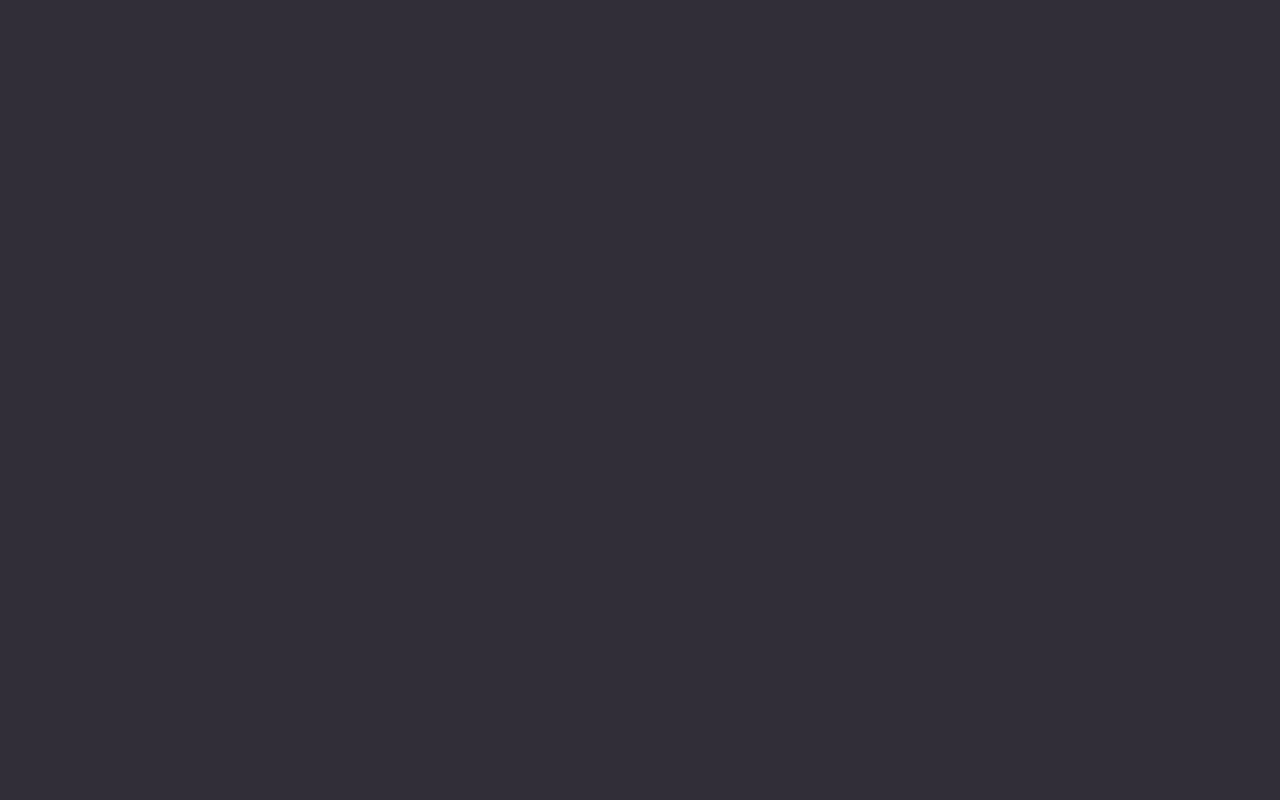
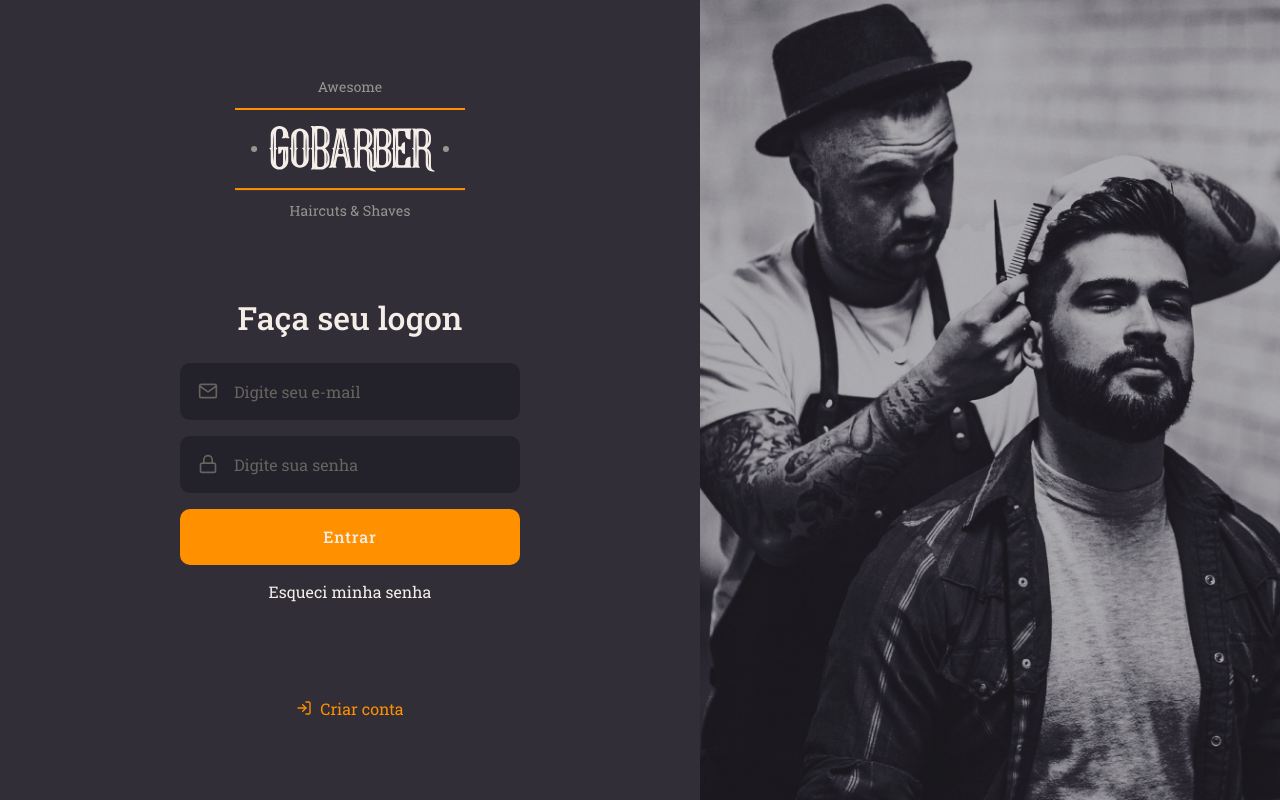
Before and after one commit to fabiosilvaweb/gobarber-gostack, a React (Create React App) app in the folder gobarber_web/: page / in a window 1280 px wide. Built offline with nearby package versions, Linux system fonts and the light colour scheme; the HTML template or start-up script is replaced by a standard one.

Commit message:
Criação da tela de login e isolando componentes

```diff
--- a/gobarber_web/package.json
+++ b/gobarber_web/package.json
@@ -10,8 +10,10 @@
     "@types/node": "^12.0.0",
     "@types/react": "^17.0.0",
     "@types/react-dom": "^17.0.0",
+    "polished": "^4.1.1",
     "react": "^17.0.1",
     "react-dom": "^17.0.1",
+    "react-icons": "^4.2.0",
     "react-scripts": "4.0.3",
     "styled-components": "^5.2.1",
     "typescript": "^4.1.2",
--- a/gobarber_web/public/index.html
+++ b/gobarber_web/public/index.html
@@ -13,7 +13,7 @@
 
     <link rel="manifest" href="%PUBLIC_URL%/manifest.json" />
     <link rel="preconnect" href="https://fonts.gstatic.com">
-    <link href="https://fonts.googleapis.com/css2?family=Roboto+Slab:wght@400;600&display=swap" rel="stylesheet">
+    <link href="https://fonts.googleapis.com/css2?family=Roboto+Slab:wght@400;500&display=swap" rel="stylesheet">
 
     <title>GoBarber</title>
   </head>
--- a/gobarber_web/src/App.tsx
+++ b/gobarber_web/src/App.tsx
@@ -1,9 +1,11 @@
 import React from 'react';
+import SignIn from './pages/SignIn';
 import GlobalStyle from './styles/global';
 
 const App: React.FC = () => {
   return (
     <>
+      <SignIn />
       <GlobalStyle />
     </>
   );
--- /dev/null
+++ b/gobarber_web/src/components/Button/index.tsx
@@ -0,0 +1,15 @@
+import React, { ButtonHTMLAttributes } from 'react';
+
+import * as Styled from './styles';
+
+type ButtonProps = ButtonHTMLAttributes<HTMLButtonElement>;
+
+const Button: React.FC<ButtonProps> = ({ children, ...rest }) => {
+  return (
+    <Styled.Container type="button" {...rest} >
+      { children }
+    </Styled.Container>
+  );
+}
+
+export default Button;
--- /dev/null
+++ b/gobarber_web/src/components/Button/styles.ts
@@ -0,0 +1,22 @@
+import { shade } from 'polished';
+import styled from 'styled-components';
+
+export const Container = styled.button`
+  background: var(--primary);
+  height: 56px;
+  color: var(--white);
+  border: 0;
+  border-radius: 10px;
+  padding: 16px;
+  width: 100%;
+  margin-top: 16px;
+  font-weight: 500;
+
+  letter-spacing: .8px;
+
+  transition: background 0.5s;
+
+  &:hover {
+    background: ${shade(0.2, '#ff9000')}
+  }
+`;
--- /dev/null
+++ b/gobarber_web/src/components/Input/index.tsx
@@ -0,0 +1,20 @@
+import React, { InputHTMLAttributes } from 'react';
+import { IconBaseProps } from 'react-icons';
+
+import * as Styled from './styles';
+
+interface InputProps extends InputHTMLAttributes<HTMLInputElement> {
+  name: string;
+  icon?: React.ComponentType<IconBaseProps>;
+}
+
+const Input: React.FC<InputProps> = ( { icon: Icon, ...rest } ) => {
+  return (
+    <Styled.Container>
+      { Icon &&  <Icon size={20} />}
+      <input placeholder="" {...rest} />
+    </Styled.Container>
+  );
+}
+
+export default Input;
--- /dev/null
+++ b/gobarber_web/src/components/Input/styles.ts
@@ -0,0 +1,34 @@
+import styled from 'styled-components';
+
+export const Container = styled.div`
+  background: var(--input);
+  border: 2px solid var(--input);
+  border-radius: 10px;
+  padding: 16px;
+  width: 100%;
+  color:var(--text-dark);
+
+  display: flex;
+  align-items: center;
+
+  input {
+    color: var(--white);
+    flex: 1;
+    background: transparent;
+    border: 0;
+
+
+    &::placeholder {
+      color:var(--text-dark);
+    }
+
+  }
+
+  svg {
+    margin-right: 16px;
+  }
+
+  & + div {
+    margin-top: 16px;
+  }
+`;
--- /dev/null
+++ b/gobarber_web/src/pages/SignIn/index.tsx
@@ -0,0 +1,41 @@
+import React from 'react';
+import { FiLogIn, FiMail, FiLock } from 'react-icons/fi';
+import * as Styled from './styles';
+
+import logo from '../../assets/logo.svg';
+import Input from '../../components/Input';
+import Button from '../../components/Button';
+
+const SignIn: React.FC = () => {
+
+  function handleSubmit() {
+
+  }
+
+  return (
+    <Styled.Container>
+      <Styled.Content>
+        <img src={logo} alt="GoBarber"/>
+        <form onSubmit={handleSubmit}>
+          <h1>Faça seu logon</h1>
+
+          <Input name="email" icon={FiMail} placeholder="Digite seu e-mail" />
+
+          <Input type="password" icon={FiLock} name="password" placeholder="Digite sua senha" />
+
+          <Button>Entrar</Button>
+
+          <a href="forgot">Esqueci minha senha</a>
+
+        </form>
+        <a href="/criar-conta">
+          <FiLogIn/>
+          Criar conta
+        </a>
+      </Styled.Content>
+      <Styled.Background />
+    </Styled.Container>
+  );
+}
+
+export default SignIn;
--- /dev/null
+++ b/gobarber_web/src/pages/SignIn/styles.ts
@@ -0,0 +1,65 @@
+import styled from 'styled-components';
+import { shade } from 'polished';
+
+import signInBackground from '../../assets/sign-in-background.png';
+
+export const Container = styled.div`
+  height: 100vh;
+  display: flex;
+  align-items: stretch;
+
+`;
+
+export const Content = styled.div`
+  display: flex;
+  flex-direction: column;
+  align-items: center;
+  justify-content: center;
+  width: 100%;
+  max-width: 700px;
+
+  form {
+    margin: 80px 0;
+    width: 340px;
+    text-align: center;
+
+    h1 {
+      margin-bottom: 24px;
+    }
+
+    > a {
+      color: var(--white);
+      display: inline-block;
+      margin-top: 16px;
+
+      transition: color 0.5s;
+
+      &:hover {
+        color: ${shade(0.2, '#fff')}
+      }
+    }
+  }
+
+  > a {
+    color: var(--primary);
+    margin-top: 16px;
+    display: inline-flex;
+    align-items: center;
+
+    transition: color 0.5s;
+
+    svg {
+      margin-right: 8px;
+    }
+
+    &:hover {
+      color: ${shade(0.2, '#ff9000')}
+    }
+  }
+`;
+
+export const Background = styled.div`
+  flex: 1;
+  background: url(${signInBackground}) no-repeat center;
+  background-size: cover;
+`;
--- a/gobarber_web/src/styles/global.ts
+++ b/gobarber_web/src/styles/global.ts
@@ -18,6 +18,7 @@ export default createGlobalStyle`
   box-sizing: border-box;
   padding: 0;
   margin: 0;
+  outline: none;
 }
 
 ul {
@@ -36,15 +37,17 @@ button {
 body, input, button, textarea, select {
   font-family: 'Roboto Slab', serif;
   -webkit-font-smoothing: antialiased;
+  font-size: 16px;
 }
 
 body {
   background: var(--background);
-  color: var(--text);
+  color: var(--white);
+
 }
 
 h1, h2, h3, h4, h5, h6, b, strong {
-  font-weight: 600;
+  font-weight: 500;
 }
 
 `;
```
Also changed, not shown: 1 other file (tests, documents, lock files or other folders).
